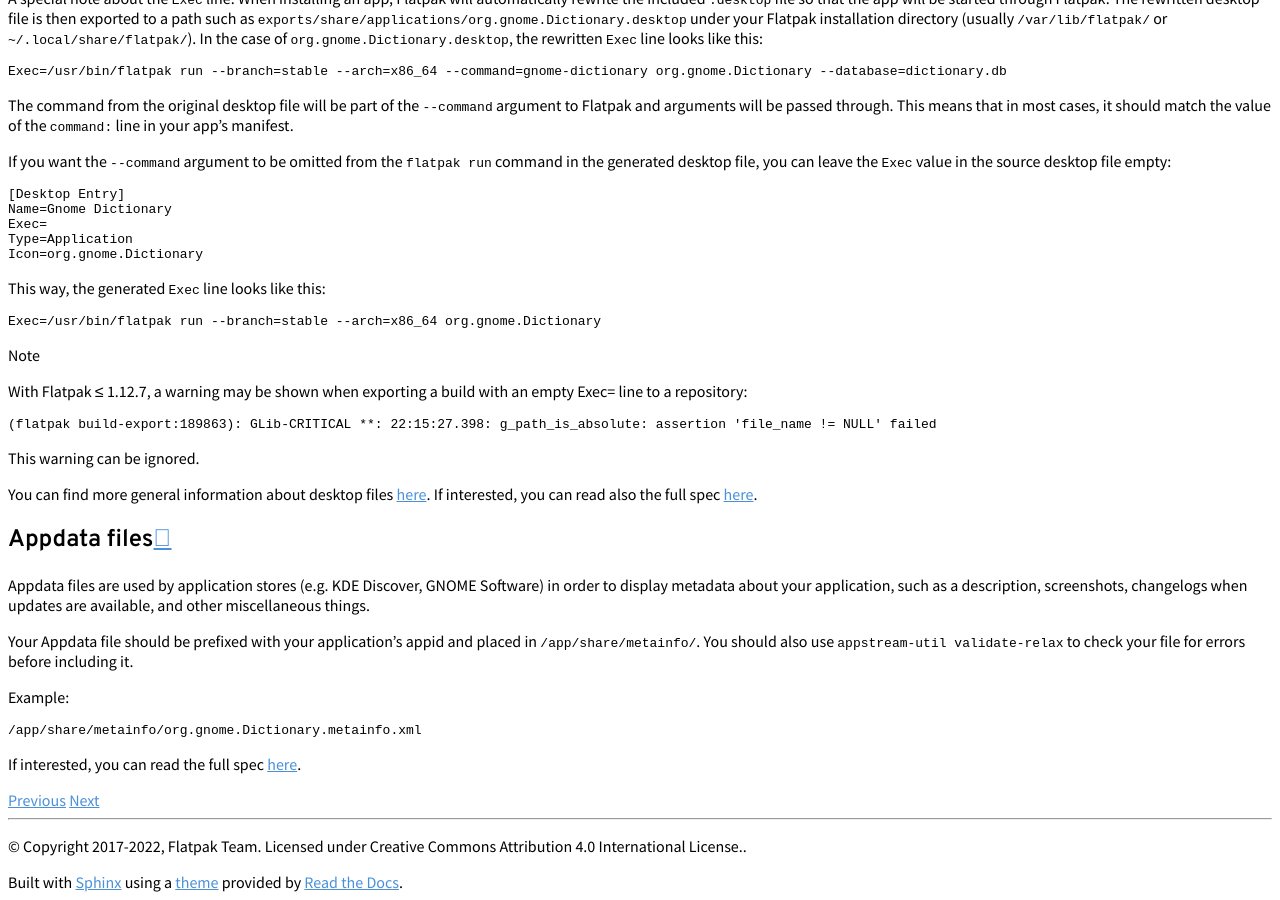
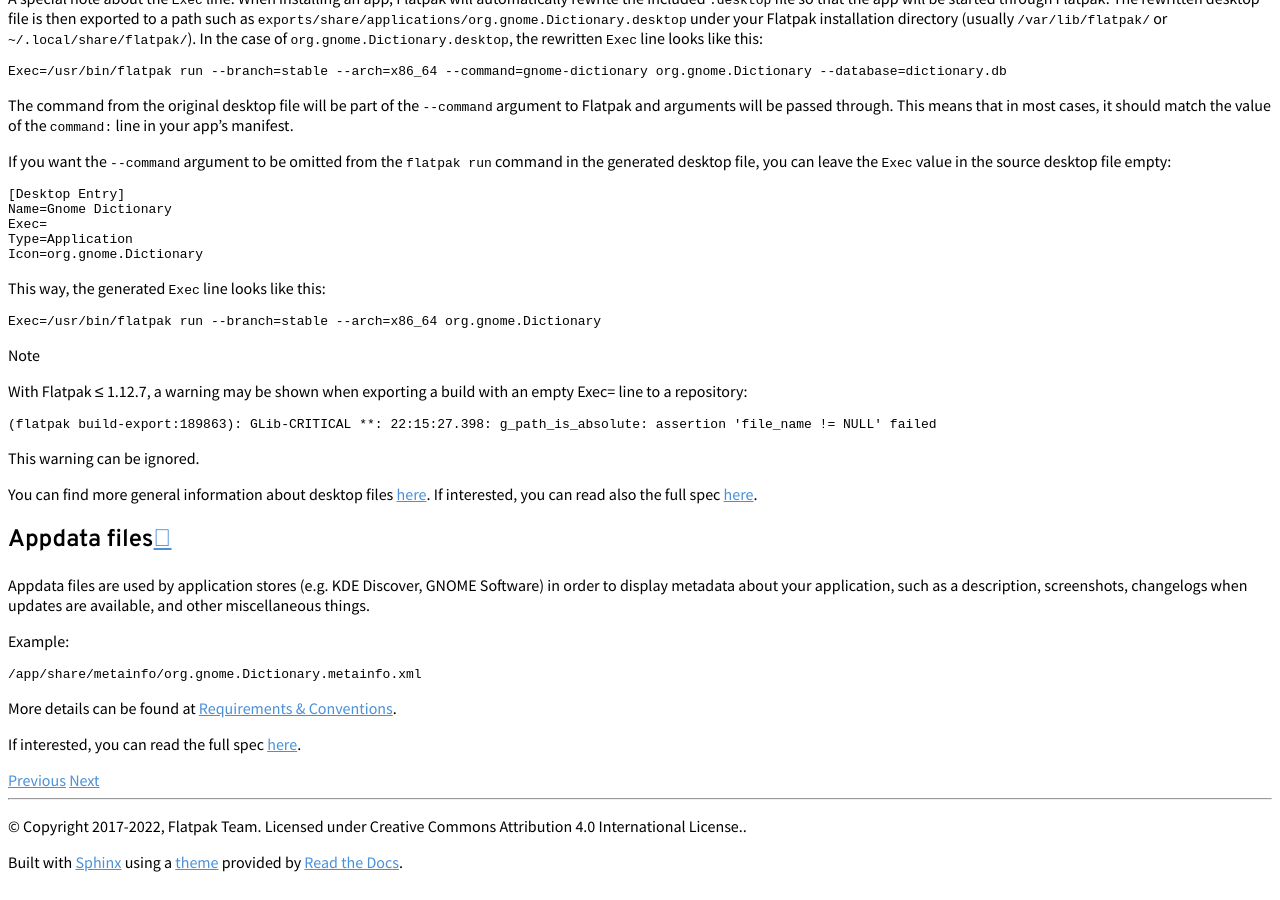
Before and after one commit to flatpak/flatpak-docs, a Sphinx documentation site: the page built from docs/freedesktop-quick-reference.rst, in a window 1280 px wide and 900 px high, scrolled down 1300 px. Built offline with Sphinx 7.4.7 and the Read the Docs theme 2.0.0, drawn with Linux system fonts in a browser that asks for light colours.

Commit message:
Remove appdata duplication and point to conventions

```diff
--- a/docs/freedesktop-quick-reference.rst
+++ b/docs/freedesktop-quick-reference.rst
@@ -101,16 +101,13 @@ Software) in order to display metadata about your application, such as a
 description, screenshots, changelogs when updates are available, and
 other miscellaneous things.
 
-Your Appdata file should be prefixed with your application's appid and
-placed in ``/app/share/metainfo/``. You should also use
-``appstream-util validate-relax`` to check your file for errors before
-including it.
-
 Example:
 
 ::
 
     /app/share/metainfo/org.gnome.Dictionary.metainfo.xml
 
+More details can be found at :doc:`conventions`.
+
 If interested, you can read the full spec
 `here <https://www.freedesktop.org/software/appstream/docs/>`__.
```
